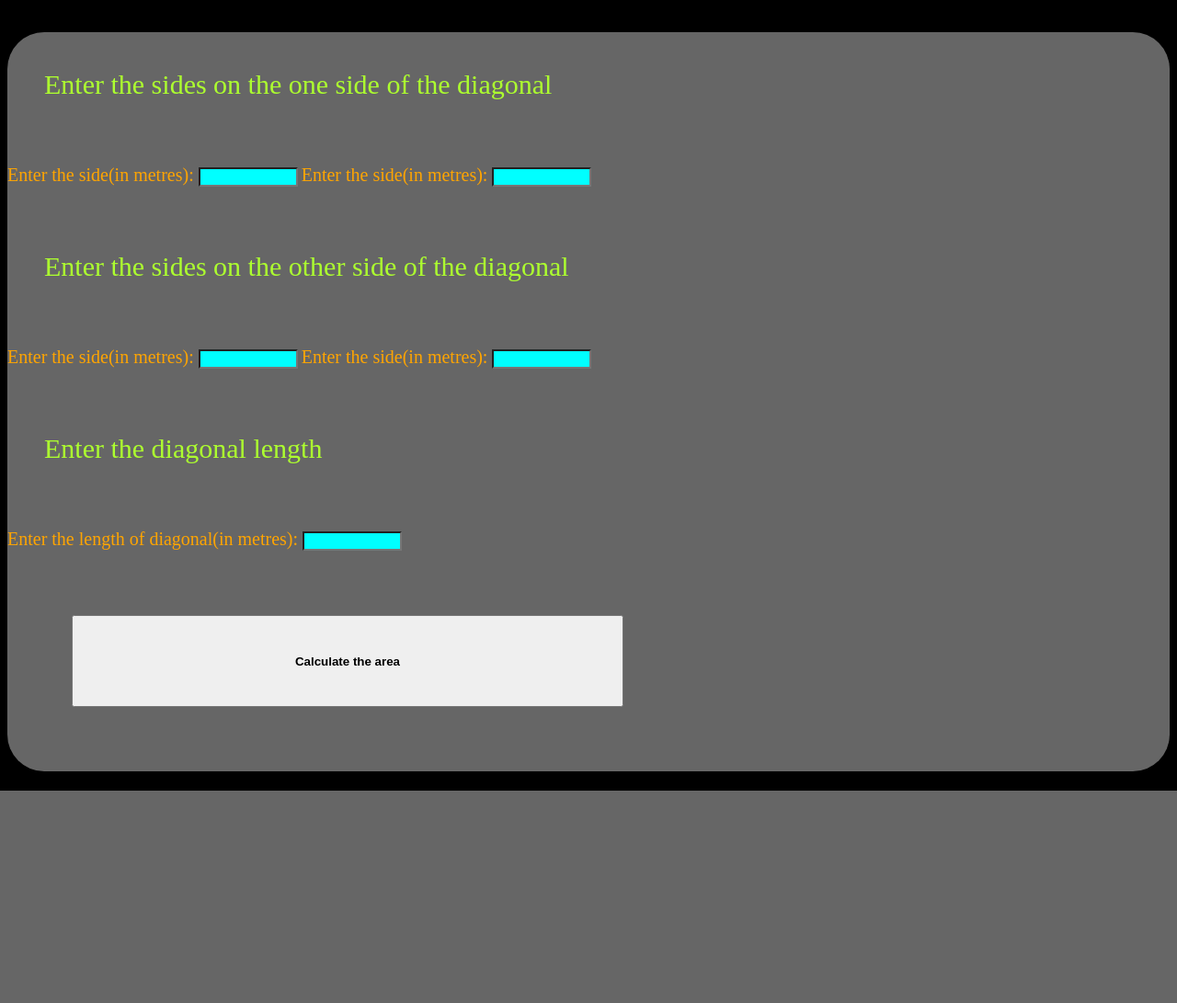
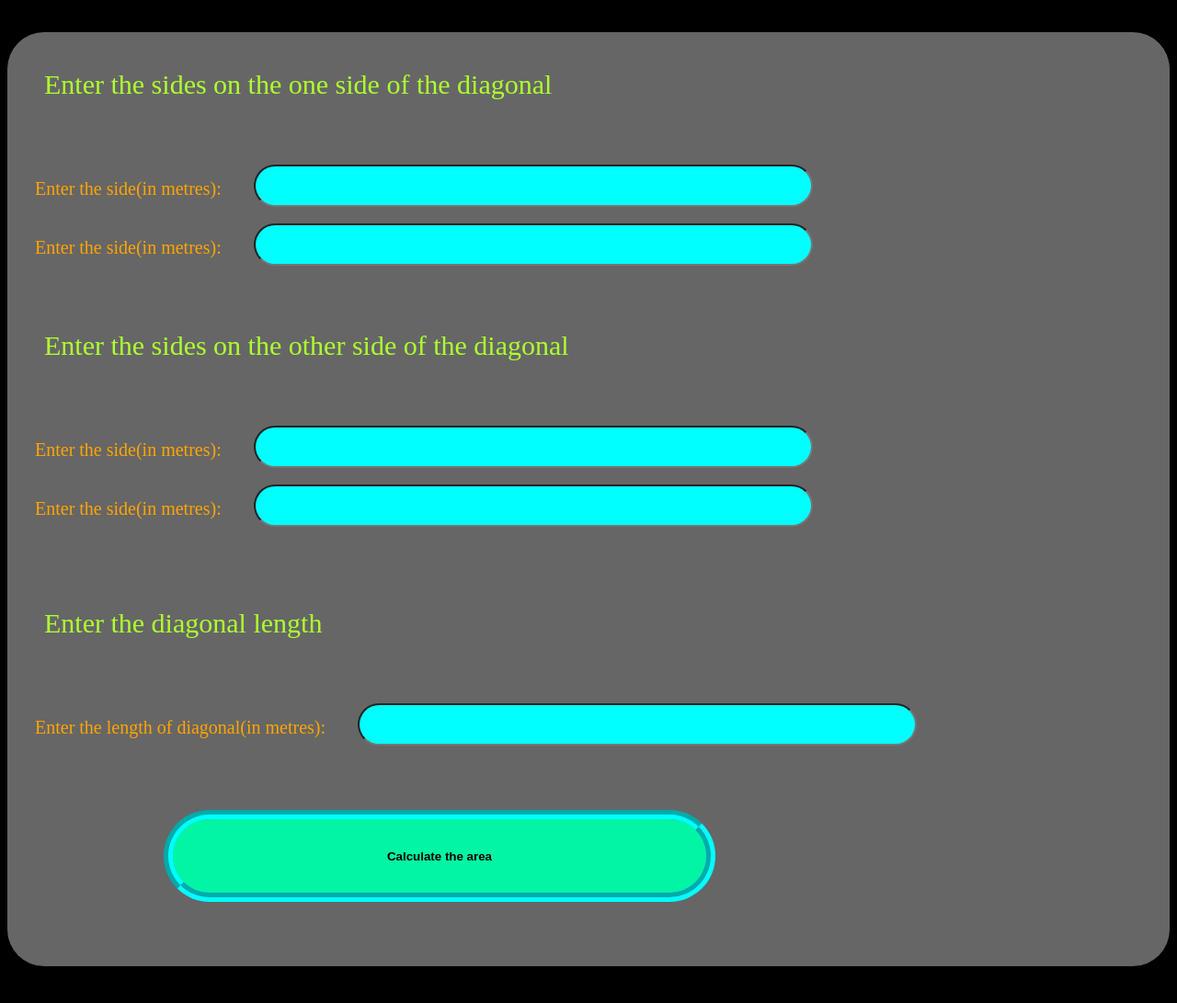
Before and after one commit to Shreesh005/LandAreaProject, a Flask app: page / in a window 1280 px wide. Shown: the part 583-1674 px from the top of the page at 92% size. Before the commit the page ends 1443 px from the top, so only its background shows below. Run offline with Flask 3, Linux system fonts and the light colour scheme.

Commit message:
Add files via upload

```diff
--- a/static/CSS/style.css
+++ b/static/CSS/style.css
@@ -8,7 +8,11 @@ body{
 }
 input{
     background-color: aqua;
-    width:100px;
+    width:600px;
+    border-radius: 1000px;
+    height: 40px;
+    font-size: 30px;
+
 }
 #entries{
     background-color:rgba(256,256,256,0.4);
@@ -22,10 +26,21 @@ input{
 .notice{
     color:orange;
     font-size: 20px;
+    margin:30px;
 }
 button{
     width:600px;
     height:100px;
-    margin:70px;
+    margin:70px 170px;
     text-decoration: solid;
+    border:10px groove aqua;
+    border-radius: 899px;
+    background-color: rgb(1, 245, 164);
 }
+#message{
+    color:red;
+    font-size: 30px;
+    text-align: center;
+    background-color: rgba(133, 255, 3, 0.3);
+    border-radius: 100px;
+}
```
Also changed, not shown: templates/index.html (+6 -2 lines).
